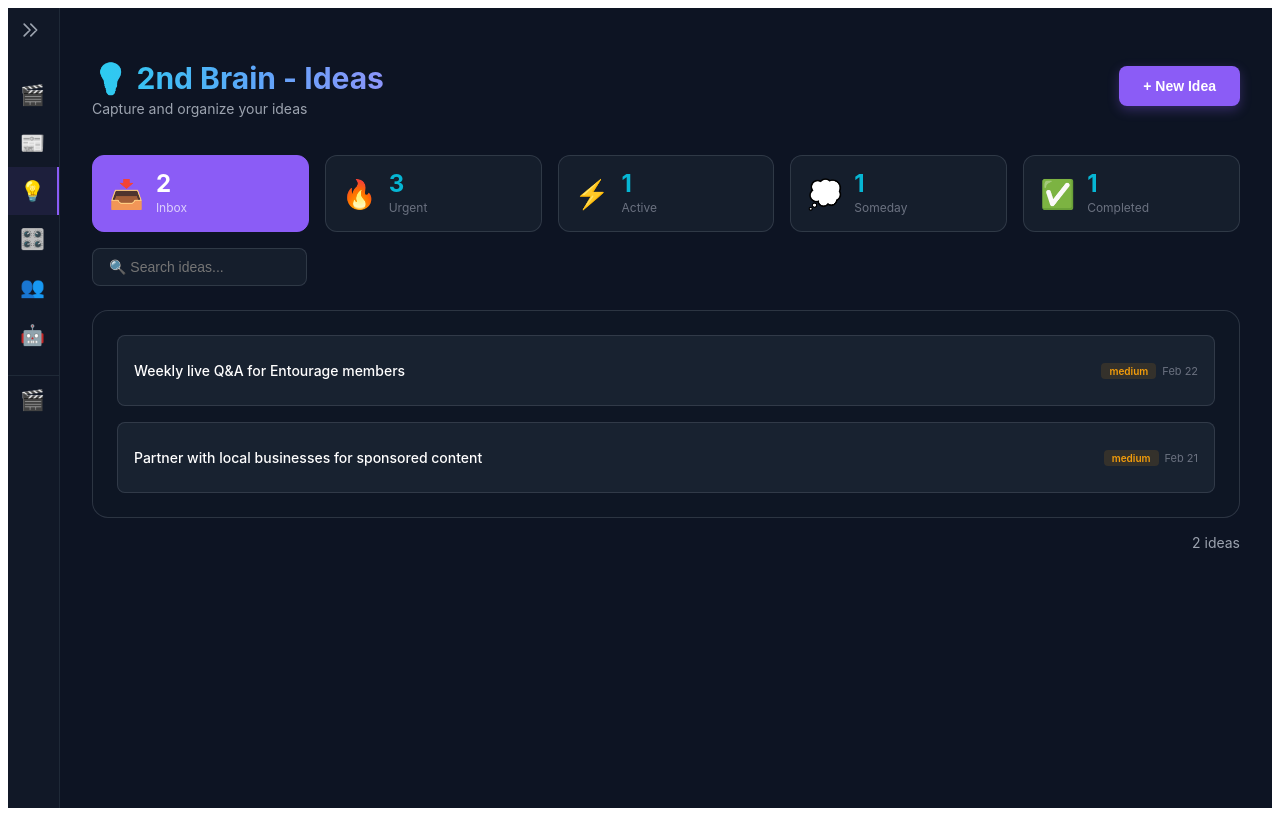
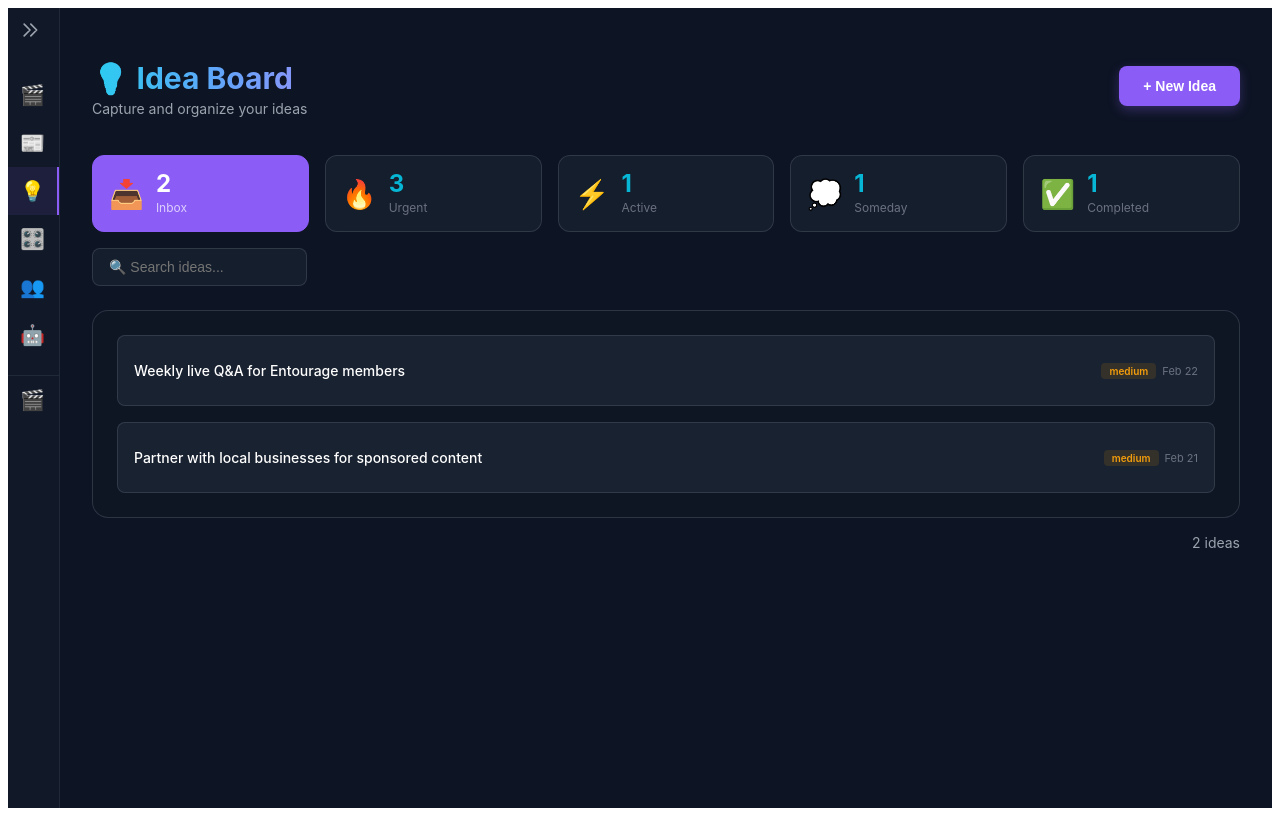
Before and after one commit to pacinobot2026/vizard-clips-dashboard, a Next.js app: page /ideas in a window 1280 px wide. Built offline with nearby package versions, Linux system fonts and the light colour scheme.

Commit message:
Rename to 'Idea Board' (remove '2nd Brain')

```diff
--- a/components/NavigationSidebar.jsx
+++ b/components/NavigationSidebar.jsx
@@ -3,7 +3,7 @@ import { useState, useEffect } from 'react';
 const NAV_ITEMS = [
   { id: 'video', label: 'Video Board', icon: '🎬', href: '/dashboard' },
   { id: 'articles', label: 'Article Board', icon: '📰', href: '/articles' },
-  { id: 'ideas', label: '2nd Brain', icon: '💡', href: '/ideas' },
+  { id: 'ideas', label: 'Idea Board', icon: '💡', href: '/ideas' },
   { id: 'control', label: 'Command Center', icon: '🎛️', href: 'https://dashboard-gilt-one-zc4y5uu95v.vercel.app' },
   { id: 'team', label: 'Team Board', icon: '👥', href: 'https://kanban-rho-ivory.vercel.app' },
   { id: 'openclaw', label: 'OpenClaw Board', icon: '🤖', href: '/openclaw' },
--- a/pages/ideas.js
+++ b/pages/ideas.js
@@ -173,7 +173,7 @@ export default function Ideas() {
                 marginBottom: '4px',
                 animation: 'gradientShift 3s ease infinite'
               }}>
-                💡 2nd Brain - Ideas
+                💡 Idea Board
               </h1>
               <p style={{ fontSize: '14px', color: '#9ca3af', marginTop: '4px' }}>Capture and organize your ideas</p>
             </div>
```
